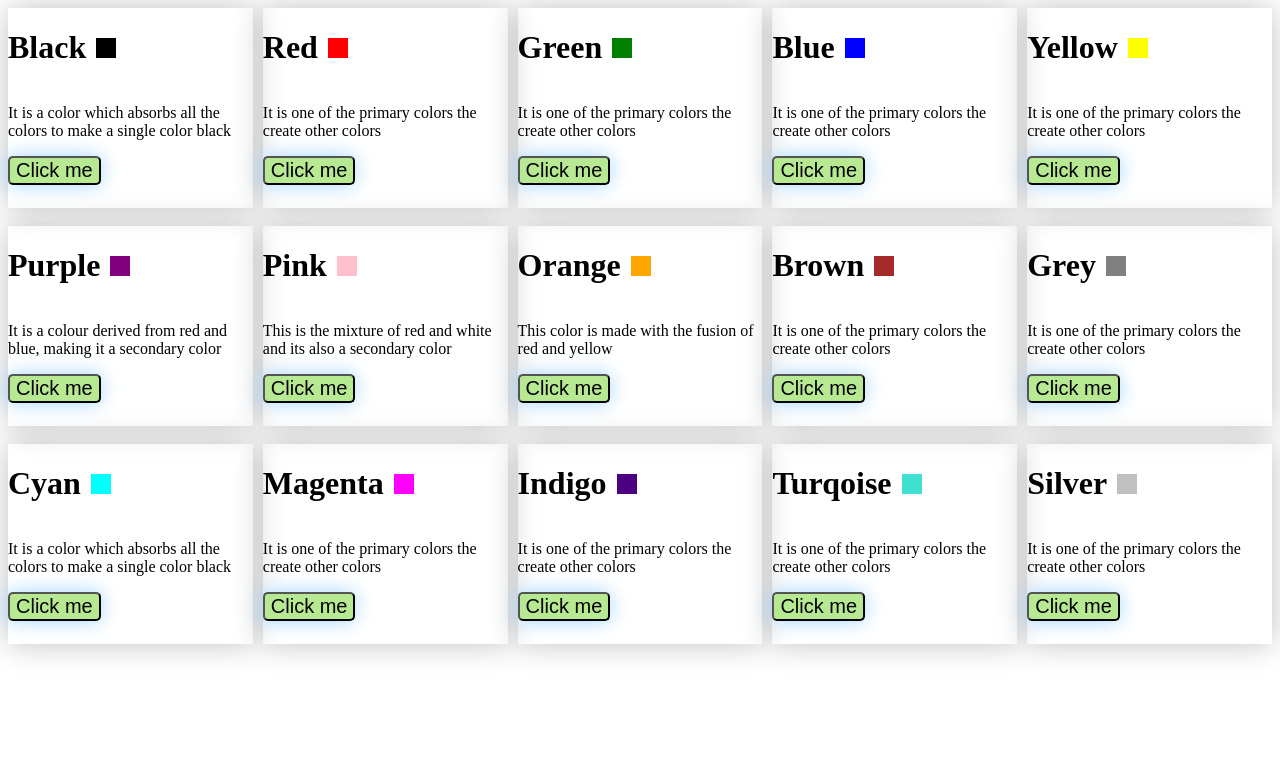
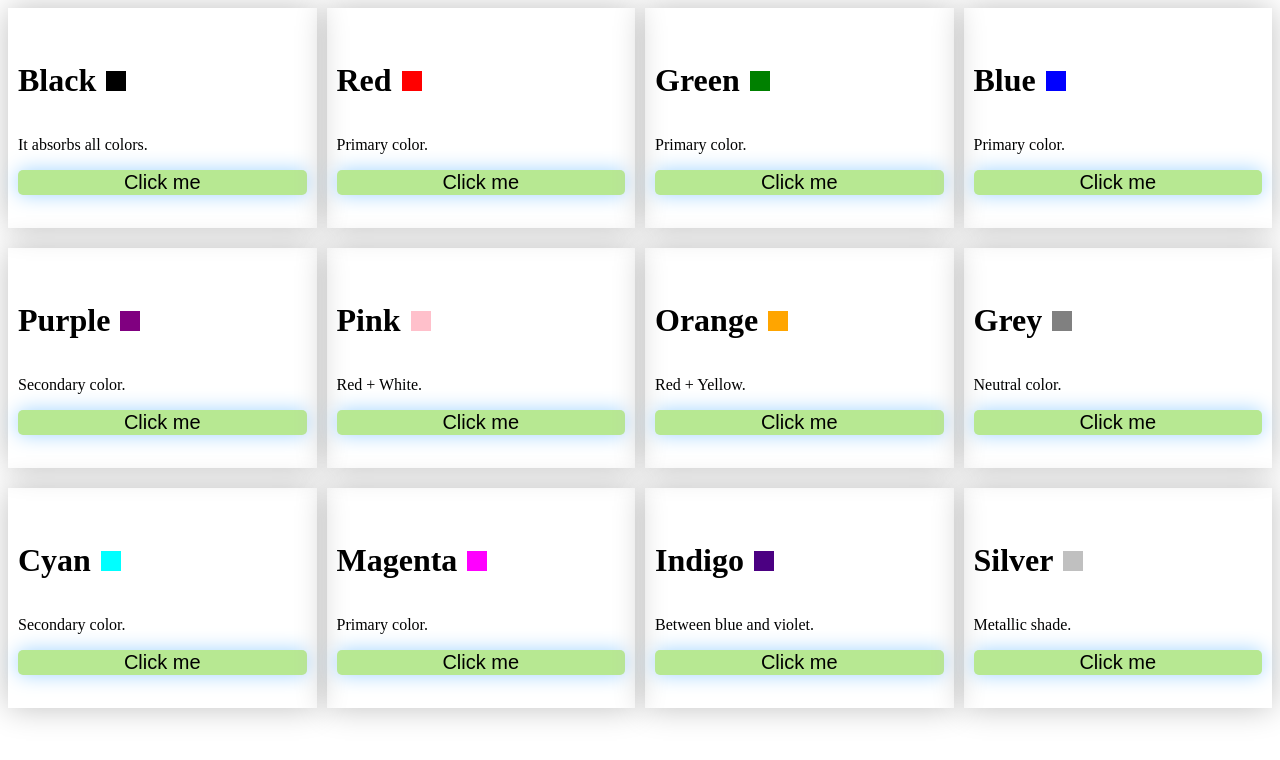
Before and after one commit to magiccane204/Color, a plain HTML site: page index.html in a window 1280 px wide. Drawn offline with Linux system fonts and the light colour scheme.

Commit message:
Update index.html

```diff
--- a/index.html
+++ b/index.html
@@ -1,356 +1,190 @@
 <!DOCTYPE html>
 <html>
 <head>
+  <title>My website</title>
+
   <style>
     .p{
-				box-shadow:0 0 30px silver;
- 				width:300px;
-				height:200px;
-				align-items:center;
- 			}
-			.p:hover{
-				box-shadow:0 0 30px black;
-				transition:0.5s;
-			}
- 			.black{
-				background-color:black;
-				width:20px;
-				height:20px;
-				display:inline-block;
-
-			}
-			.red{
-				background-color:red;
-				width:20px;
-				height:20px;
-				display:inline-block;
-
-			}
-			.green{
-				background-color:green;
-				width:20px;
-				height:20px;
-				display:inline-block;
-
-			}
-			.blue{
-				background-color:blue;
-				width:20px;
-				height:20px;
-				display:inline-block;
-
-			}
-			.yellow{
-				background-color:yellow;
-				width:20px;
-				height:20px;
-				display:inline-block;
-				}
- 			.purple{
-				background-color:purple;
-				width:20px;
-				height:20px;
-				display:inline-block;
-
-			}
-			.pink{
-				background-color:pink;
-				width:20px;
-				height:20px;
-				display:inline-block;
-
-			}
-			.orange{
-				background-color:orange;
-				width:20px;
-				height:20px;
-				display:inline-block;
-
-			}
-			.brown{
-				background-color:brown;
-				width:20px;
-				height:20px;
-				display:inline-block;
-
-			}
-			.grey{
-				background-color:grey;
-				width:20px;
-				height:20px;
-				display:inline-block;
-
-
-			}
-			.cyan{
-				background-color:#00FFFF;
-				width:20px;
-				height:20px;
-				display:inline-block;
-
-			}
-			.magenta{
-				background-color:#FF00FF;
-				width:20px;
-				height:20px;
-				display:inline-block;
-
-			}
-			.indigo{
-				background-color:#4B0082;
-				width:20px;
-				height:20px;
-				display:inline-block;
-
-			}
-			.turqoise{
-				background-color:#40E0D0;
-				width:20px;
-				height:20px;
-				display:inline-block;
-
-			}
-			.silver{
-				background-color:#C0C0C0;
-				width:20px;
-				height:20px;
-				display:inline-block;
+      box-shadow: 0 0 30px silver;
+      width: 300px;
+      height: 200px;
+      display: flex;
+      flex-direction: column;
+      justify-content: center;
+      padding: 10px;
     }
 
+    .p:hover{
+      box-shadow: 0 0 30px black;
+      transition: 0.5s;
+    }
 
     .row{
-				display:flex;
-				align-items:center;
-				gap:10px;
+      display: flex;
+      align-items: center;
+      gap: 10px;
     }
+
     .all{
-				display:flex;
-				gap:10px;
+      display: flex;
+      gap: 10px;
+      margin-bottom: 20px;
     }
+
     button{
-				background-color:#B7E892;
+      background-color: #B7E892;
       font-size: 20px;
-				border:flat;
-				border-radius:5px;
+      border: none;
+      border-radius: 5px;
       box-shadow: 0 0 20px #A3D5FF;
     }
 
+    .black{background:black;}
+    .red{background:red;}
+    .green{background:green;}
+    .blue{background:blue;}
+    .yellow{background:yellow;}
+    .purple{background:purple;}
+    .pink{background:pink;}
+    .orange{background:orange;}
+    .brown{background:brown;}
+    .grey{background:grey;}
+    .cyan{background:#00FFFF;}
+    .magenta{background:#FF00FF;}
+    .indigo{background:#4B0082;}
+    .turquoise{background:#40E0D0;}
+    .silver{background:#C0C0C0;}
 
+    .black,.red,.green,.blue,.yellow,.purple,.pink,.orange,
+    .brown,.grey,.cyan,.magenta,.indigo,.turquoise,.silver{
+      width: 20px;
+      height: 20px;
+      display: inline-block;
+    }
   </style>
-<title>
-	My website
-</title>
+</head>
 
-	</head>
 <body>
+
 <script>
   function all(){
     alert("Button is clicked");
   }
 </script>
-<div class=all>
-	<div class=p>
-			<div class=row>
-				<h1 >Black </h1>
-				<div class=black></div>
+
+<div class="all">
+  <div class="p">
+    <div class="row">
+      <h1>Black</h1>
+      <div class="black"></div>
     </div>
-		<p>
-			It is a color which absorbs all the colors to make a single color 			black
-		</p>
-		<button>
-			Click me
-		</button>
+    <p>It absorbs all colors.</p>
+    <button onclick="all()">Click me</button>
   </div>
 
-	<div class=p>
-			<div class=row>
-				<h1 >Red </h1>
-				<div class=red></div>
+  <div class="p">
+    <div class="row">
+      <h1>Red</h1>
+      <div class="red"></div>
     </div>
-		<p>
-			It is one of the primary colors the create other colors
-		</p>
-		<button>
-			Click me
-		</button>
+    <p>Primary color.</p>
+    <button onclick="all()">Click me</button>
+  </div>
 
+  <div class="p">
+    <div class="row">
+      <h1>Green</h1>
+      <div class="green"></div>
     </div>
-	<div class=p>
-			<div class=row>
-				<h1 >Green </h1>
-				<div class=green></div>
+    <p>Primary color.</p>
+    <button onclick="all()">Click me</button>
   </div>
-		<p>
-			It is one of the primary colors the create other colors
-		</p>
-		<button>
-			Click me
-		</button>
+
+  <div class="p">
+    <div class="row">
+      <h1>Blue</h1>
+      <div class="blue"></div>
     </div>
-	<div class=p>
-			<div class=row>
-				<h1 >Blue </h1>
-				<div class=blue></div>
-			</div>
-		<p>
-			It is one of the primary colors the create other colors
-		</p>
-		<button>
-			Click me
-		</button>
-		</div>
-	<div class=p>
-			<div class=row>
-				<h1 >Yellow</h1>
-				<div class=yellow></div>
-			</div>
-		<p>
-			It is one of the primary colors the create other colors
-		</p>
-		<button>
-			Click me
-		</button>
+    <p>Primary color.</p>
+    <button onclick="all()">Click me</button>
   </div>
 </div>
+
+<div class="all">
+  <div class="p">
+    <div class="row">
+      <h1>Purple</h1>
+      <div class="purple"></div>
     </div>
-<br>
+    <p>Secondary color.</p>
+    <button onclick="all()">Click me</button>
+  </div>
 
-<div class=all>
+  <div class="p">
+    <div class="row">
+      <h1>Pink</h1>
+      <div class="pink"></div>
+    </div>
+    <p>Red + White.</p>
+    <button onclick="all()">Click me</button>
+  </div>
 
+  <div class="p">
+    <div class="row">
+      <h1>Orange</h1>
+      <div class="orange"></div>
+    </div>
+    <p>Red + Yellow.</p>
+    <button onclick="all()">Click me</button>
+  </div>
 
-
-
-		<div class=p>
-			<div class=row>
-				<h1 >Purple </h1>
-				<div class=purple></div>
+  <div class="p">
+    <div class="row">
+      <h1>Grey</h1>
+      <div class="grey"></div>
     </div>
-		<p>
-			It is a colour derived from red and blue, making it a secondary color
-		</p>
-		<button>
-			Click me
-		</button>
-		</div>
-		<div class=p>
-			<div class=row>
-				<h1 >Pink </h1>
-				<div class=pink></div>
-			</div>
-		<p>
-			This is the mixture of red and white and its also a secondary color
-		</p>
-		<button>
-			Click me
-		</button>
-
-		</div>
-	<div class=p>
-			<div class=row>
-				<h1 >Orange </h1>
-				<div class=orange></div>
-			</div>
-		<p>
-			This color is made with the fusion of red and yellow
-		</p>
-		<button>
-			Click me
-		</button>
-		</div>
-	<div class=p>
-			<div class=row>
-				<h1 >Brown </h1>
-				<div class=brown></div>
-			</div>
-		<p>
-			It is one of the primary colors the create other colors
-		</p>
-		<button>
-			Click me
-		</button>
-		</div>
-	<div class=p>
-			<div class=row>
-				<h1 >Grey</h1>
-				<div class=grey></div>
-			</div>
-		<p>
-			It is one of the primary colors the create other colors
-		</p>
-		<button>
-			Click me
-		</button>
+    <p>Neutral color.</p>
+    <button onclick="all()">Click me</button>
   </div>
 </div>
-<br>
 
-<div class=all>
-
-
-
-
-		<div class=p>
-			<div class=row>
-				<h1 >Cyan </h1>
-				<div class=cyan></div>
+<div class="all">
+  <div class="p">
+    <div class="row">
+      <h1>Cyan</h1>
+      <div class="cyan"></div>
     </div>
-		<p>
-			It is a color which absorbs all the colors to make a single color 			black
-		</p>
-		<button>
-			Click me
-		</button>
-		</div>
-		<div class=p>
-			<div class=row>
-				<h1 >Magenta </h1>
-				<div class=magenta></div>
-			</div>
-		<p>
-			It is one of the primary colors the create other colors
-		</p>
-		<button>
-			Click me
-		</button>
-
-		</div>
-	<div class=p>
-			<div class=row>
-				<h1 >Indigo </h1>
-				<div class=indigo></div>
-			</div>
-		<p>
-			It is one of the primary colors the create other colors
-		</p>
-		<button>
-			Click me
-		</button>
-		</div>
-	<div class=p>
-			<div class=row>
-				<h1>Turqoise</h1>
-				<div class=turqoise></div>
-			</div>
-		<p>
-			It is one of the primary colors the create other colors
-		</p>
-		<button>
-			Click me
-		</button>
-		</div>
-	<div class=p>
-			<div class=row>
-				<h1> Silver</h1>
-				<div class=silver></div>
-			</div>
-		<p>
-			It is one of the primary colors the create other colors
-		</p>
-		<button onclick="all()">
-			Click me
-		</button>
+    <p>Secondary color.</p>
+    <button onclick="all()">Click me</button>
   </div>
 
+  <div class="p">
+    <div class="row">
+      <h1>Magenta</h1>
+      <div class="magenta"></div>
+    </div>
+    <p>Primary color.</p>
+    <button onclick="all()">Click me</button>
+  </div>
+
+  <div class="p">
+    <div class="row">
+      <h1>Indigo</h1>
+      <div class="indigo"></div>
+    </div>
+    <p>Between blue and violet.</p>
+    <button onclick="all()">Click me</button>
+  </div>
+
+  <div class="p">
+    <div class="row">
+      <h1>Silver</h1>
+      <div class="silver"></div>
+    </div>
+    <p>Metallic shade.</p>
+    <button onclick="all()">Click me</button>
+  </div>
+</div>
 
 </body>
-<html>
+</html>
```
Lines whose indentation alone changed are shown as unchanged.
